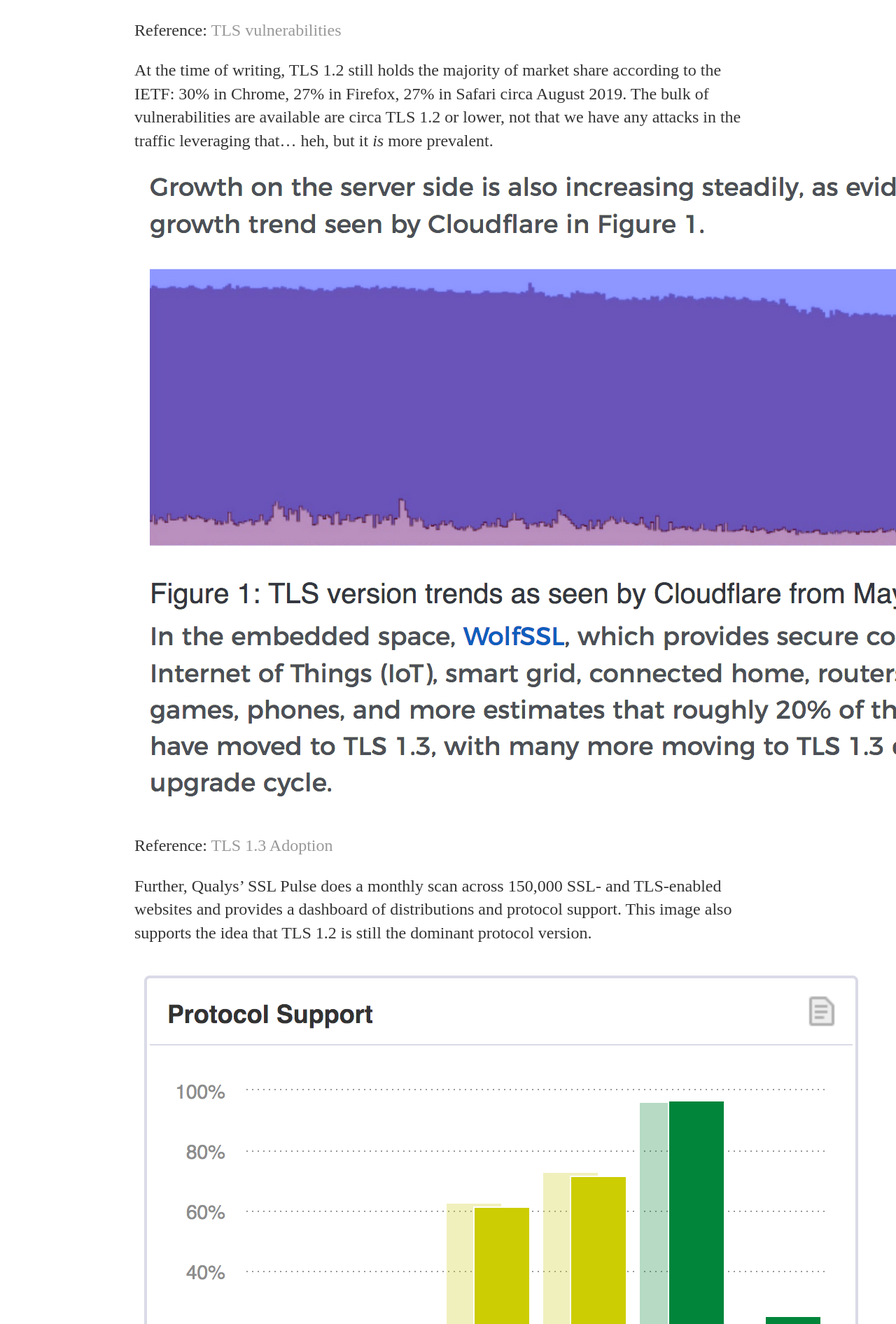
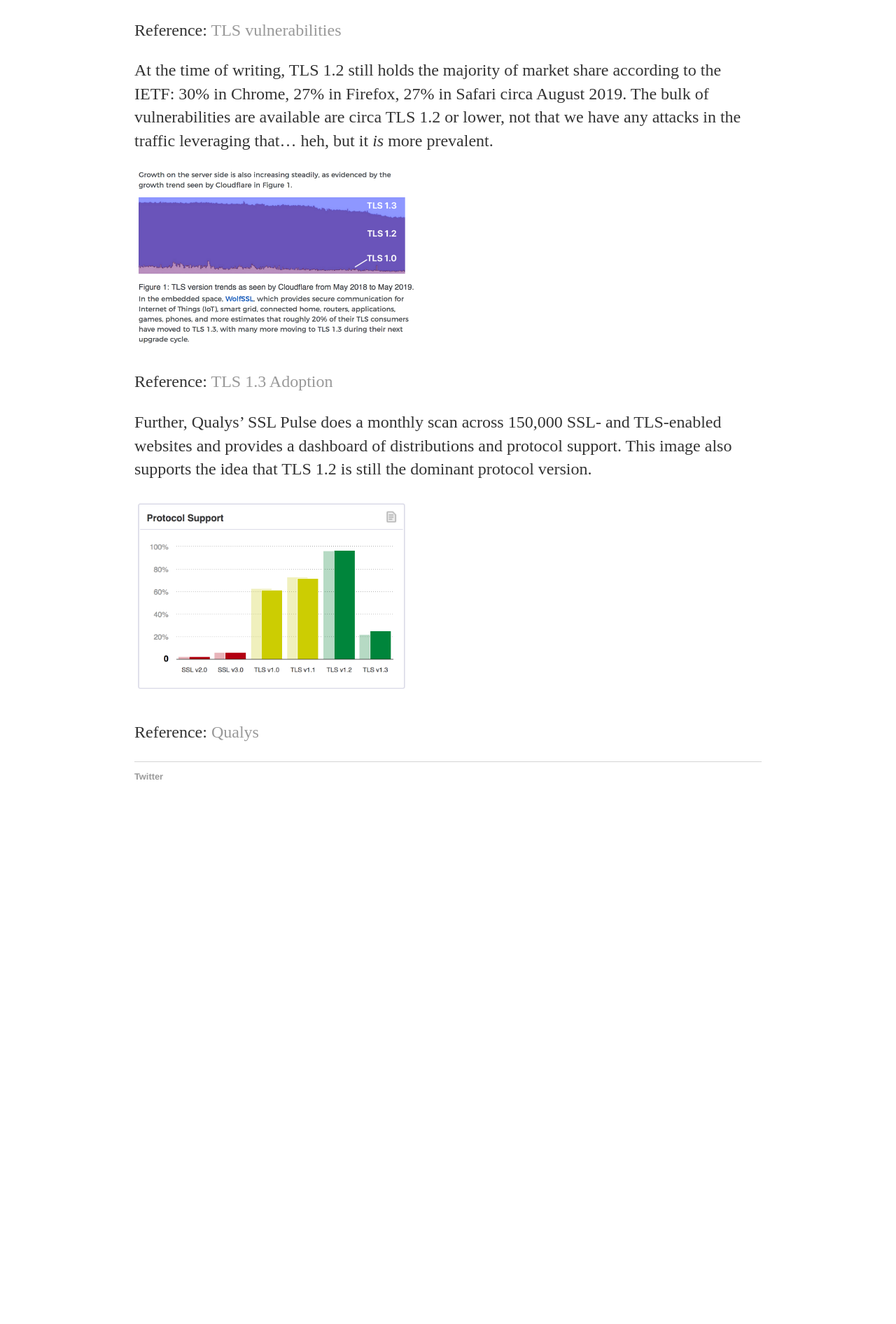
Before and after one commit to infosecanon/infosecanon.github.io, a Jekyll site: the page built from _posts/2020-02-25-tls.md, in a window 1280 px wide. Shown: the part 634-2526 px from the top of the page at 70% size. Built offline with Jekyll 4.4.1, drawn with Linux system fonts in a browser that asks for light colours; after the commit the page ends 1811 px from its top, so only the background shows below that.

Commit message:
adjusting image size

```diff
--- a/_posts/2020-02-25-tls.md
+++ b/_posts/2020-02-25-tls.md
@@ -27,7 +27,8 @@ Reference:
 
 At the time of writing, TLS 1.2 still holds the majority of market share according to the IETF: 30% in Chrome, 27% in Firefox, 27% in Safari circa August 2019. The bulk of vulnerabilities are available are circa TLS 1.2 or lower, not that we have any attacks in the traffic leveraging that... heh, but it *is* more prevalent.
 
-![IETF](/assets/ietf.png)
+<img src="/assets/ietf.png" width="400">
+
 
 Reference:
 [TLS 1.3 Adoption](https://ietf.org/blog/tls13-adoption/)
@@ -35,7 +36,7 @@ Reference:
 
 Further, Qualys' SSL Pulse does a monthly scan across 150,000 SSL- and TLS-enabled websites and provides a dashboard of distributions and protocol support. This image also supports the idea that TLS 1.2 is still the dominant protocol version.
 
-![SSL Pulse](/assets/tls12.png)
+<img src="/assets/tls12.png" width="400">
 
 Reference:
 [Qualys](https://ssllabs.com/ssl-pulse/)
```
